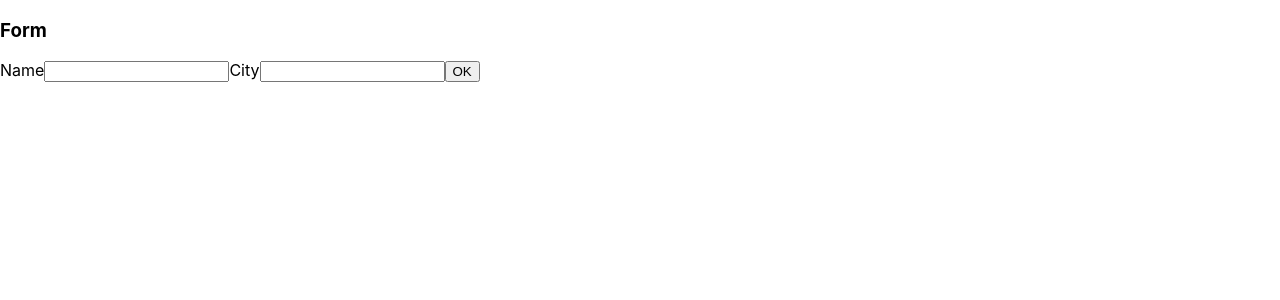
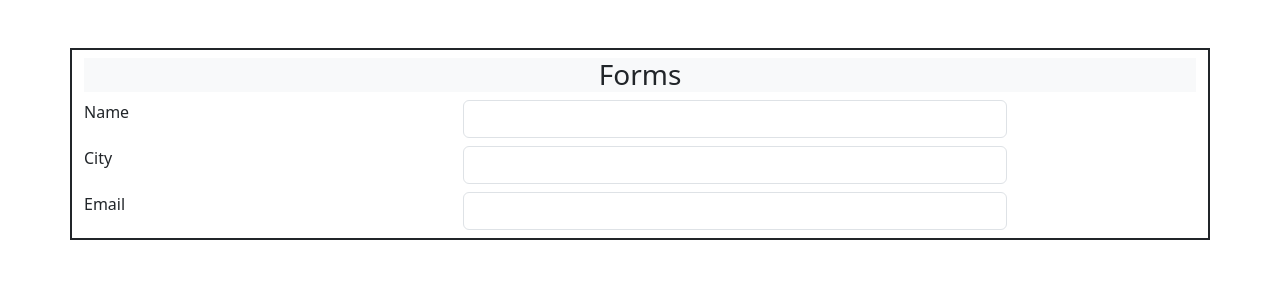
Before and after one commit to Kunalsinh/230823103, a React (Create React App) app: page /form in a window 1280 px wide. Shown: the top 300 px of the page. Built offline with nearby package versions, Linux system fonts and the light colour scheme.

Commit message:
completed till 08-04-2024

```diff
--- a/package.json
+++ b/package.json
@@ -6,8 +6,10 @@
     "@testing-library/jest-dom": "^5.17.0",
     "@testing-library/react": "^13.4.0",
     "@testing-library/user-event": "^13.5.0",
+    "bootstrap": "^5.3.3",
     "react": "^18.2.0",
     "react-dom": "^18.2.0",
+    "react-router-dom": "^6.22.3",
     "react-scripts": "5.0.1",
     "web-vitals": "^2.1.4"
   },
--- a/src/App.js
+++ b/src/App.js
@@ -1,22 +1,32 @@
 import logo from "./logo.svg";
+import { Route, Routes } from "react-router-dom";
+import "bootstrap/dist/css/bootstrap.css";
 import "./App.css";
-// import Resume from "./Resumes.js";
-// import Suggestion from "./Suggestions";
+import Resume from "./Resumes.js";
+import Suggestion from "./Suggestions";
 import Hook from "./Hooks.js";
+import Form from "./Forms.js";
 const allData = require("./suggestionsData.json");
 
 function App() {
   console.log(allData);
   return (
     <>
-      {/* {
-      allData.map(function (suggest) {
-        return <Suggestion suggestionPic={suggest.suggestPic} suggestionName={suggest.suggestName} />
-      })
-      }  */
+      <Routes>
+        <Route path="/resume" element={<Resume />} />
+        <Route path="/hook" element={<Hook />} />
+        <Route path="/form" element={<Form />} />
+      </Routes>
+      {
+        /* {
+        allData.map(function (suggest) {
+          return <Suggestion suggestionPic={suggest.suggestPic} suggestionName={suggest.suggestName} />
+        })
+        } */
 
         // <Resume/>
-        <Hook />
+        // <Hook />
+        // <Form />
       }
     </>
   );
--- /dev/null
+++ b/src/Forms.js
@@ -0,0 +1,40 @@
+function Form() {
+    return (
+        <>
+            <form className="mt-5" style={{}}>
+                <div className="container border border-2 border-dark mt-2">
+                    <h3 className="bg-light text-dark mt-2 text-center">Forms</h3>
+
+                    <div className="row mt-2">
+                        <div className="col-4">
+                            <label className="form-label ">Name</label>
+                        </div>
+                        <div className="col-6">
+                            <input className="form-control " style={{}} type="text" name="name" />
+                        </div>
+                    </div>
+
+                    <div className="row mt-2">
+                        <div className="col-4">
+                            <label className="form-label">City</label>
+                        </div>
+                        <div className="col-6">
+                            <input className="form-control" style={{}} type="text" name="city" />
+                        </div>
+                    </div>
+
+
+                    <div className="row mt-2 mb-2">
+                        <div className="col-4">
+                            <label className="form-label col">Email</label>
+                        </div>
+                        <div className="col-6">
+                            <input className="form-control col" style={{}} type="email" name="email" />
+                        </div>
+                    </div>
+                </div>
+            </form>
+        </>
+    );
+}
+export default Form;
--- a/src/Hooks.js
+++ b/src/Hooks.js
@@ -15,7 +15,7 @@ function Hook() {
 
   return (
     <>
-      <div>
+      <div className="container">
         <h3>Form</h3>
         <form onSubmit={handleHook}>
           <label>Name</label>
--- a/src/index.js
+++ b/src/index.js
@@ -2,12 +2,16 @@ import React from 'react';
 import ReactDOM from 'react-dom/client';
 import './index.css';
 import App from './App';
+import { BrowserRouter as Router } from "react-router-dom";
 import reportWebVitals from './reportWebVitals';
 
 const root = ReactDOM.createRoot(document.getElementById('root'));
 root.render(
   <React.StrictMode>
-    <App />
+    <Router>
+      <App />
+    </Router>
+
   </React.StrictMode>
 );
 
```
Also changed, not shown: src/suggestionsData.json (+6 -6 lines), 1 other file (tests, documents, lock files or other folders).
